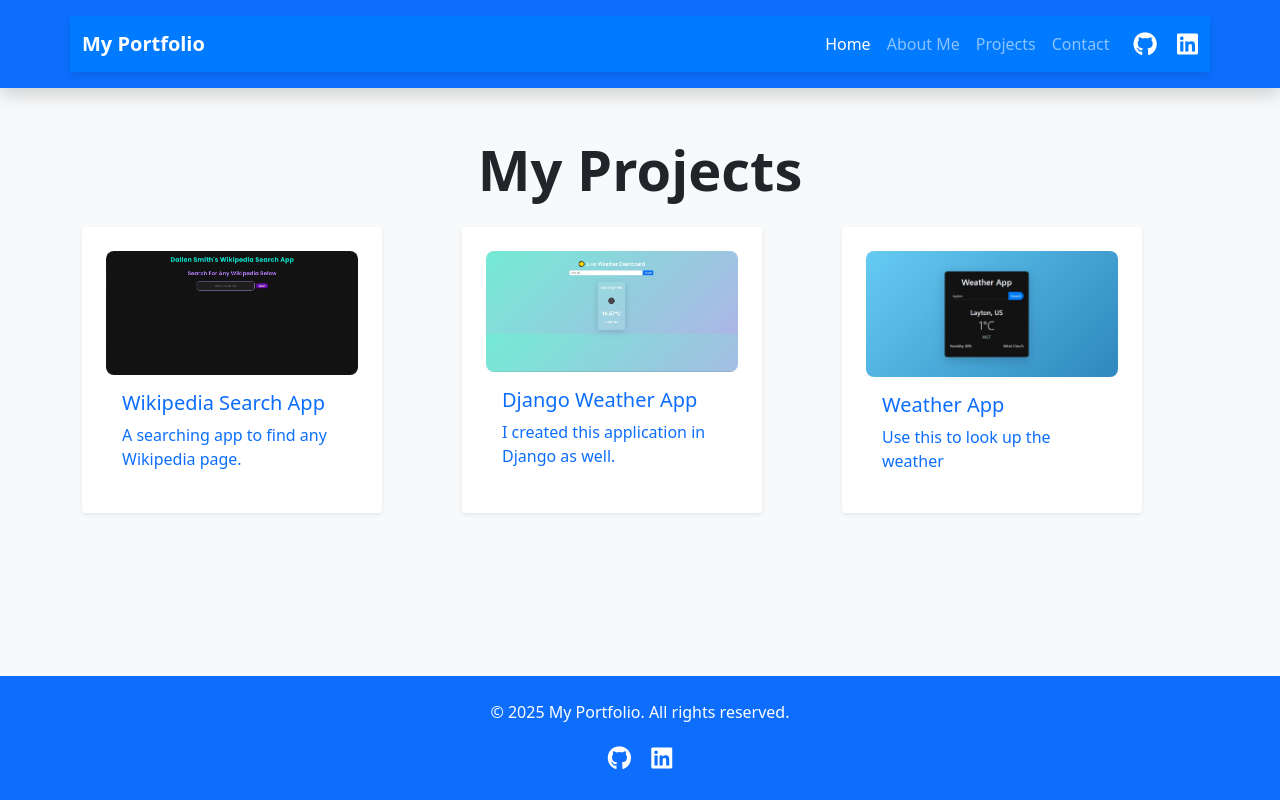
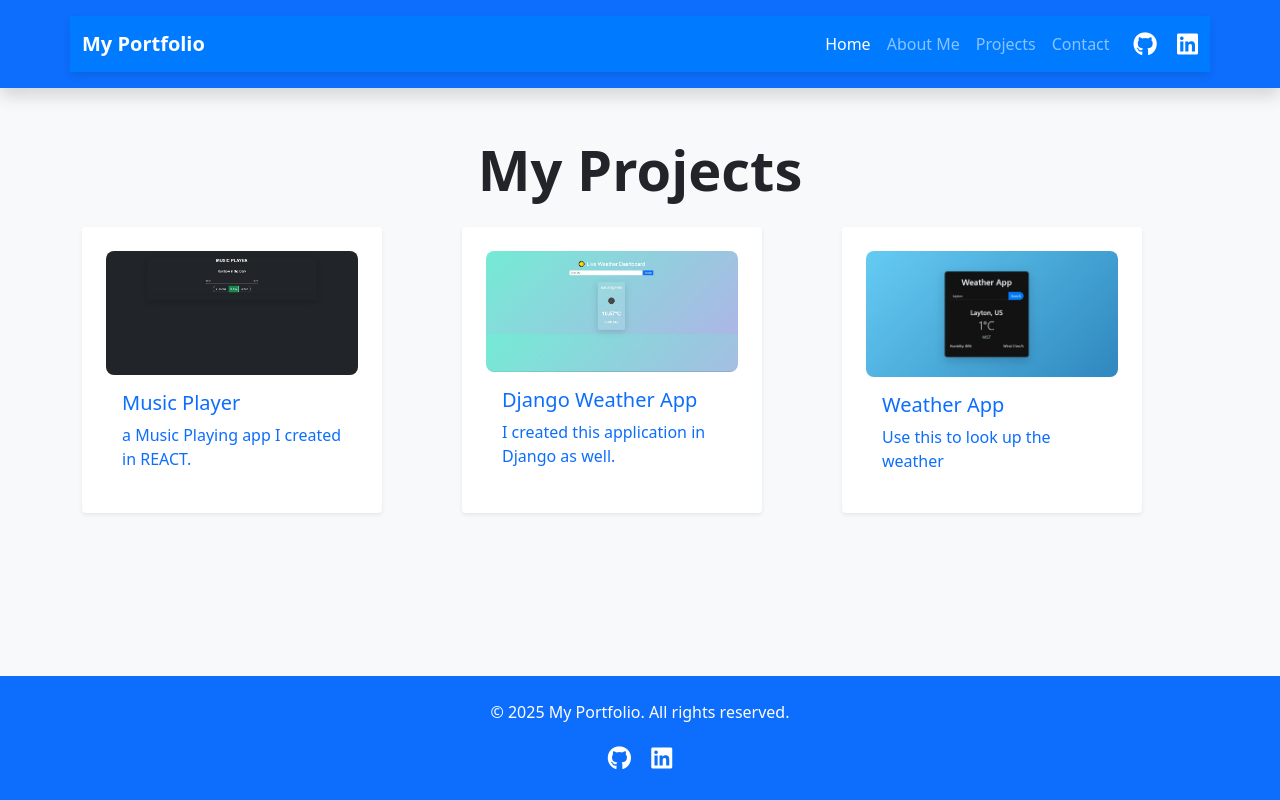
Before and after one commit to dallensmith93/ActualPortfolio, a website: page index.html in a window 1280 px wide. Drawn offline with nearby package versions, Linux system fonts and the light colour scheme.

Commit message:
updated the projects

```diff
--- a/index.html
+++ b/index.html
@@ -66,12 +66,12 @@
         <h2 class="text-center display-4 fw-bold mb-4">My Projects</h2>
         <section class="row g-4">
             <div class="col-md-4">
-                <a href="https://wikipediaviewer1.netlify.app/" class="text-decoration-none">
+                <a href="https://reactmusicplayingapp.netlify.app/" class="text-decoration-none">
                     <div class="card h-100 border-0 shadow-sm project-card">
-                        <img src="img/wiki image.JPG" alt="Project 1" class="project-image">
+                        <img src="img/music.JPG" alt="Project 1" class="project-image">
                         <div class="card-body">
-                            <h5 class="card-title">Wikipedia Search App</h5>
-                            <p class="card-text">A searching app to find any Wikipedia page.</p>
+                            <h5 class="card-title">Music Player</h5>
+                            <p class="card-text">a Music Playing app I created in REACT.</p>
                         </div>
                     </div>
                 </a>
```
Also changed, not shown: projects.html (+4 -4 lines), img/music.JPG (added).
